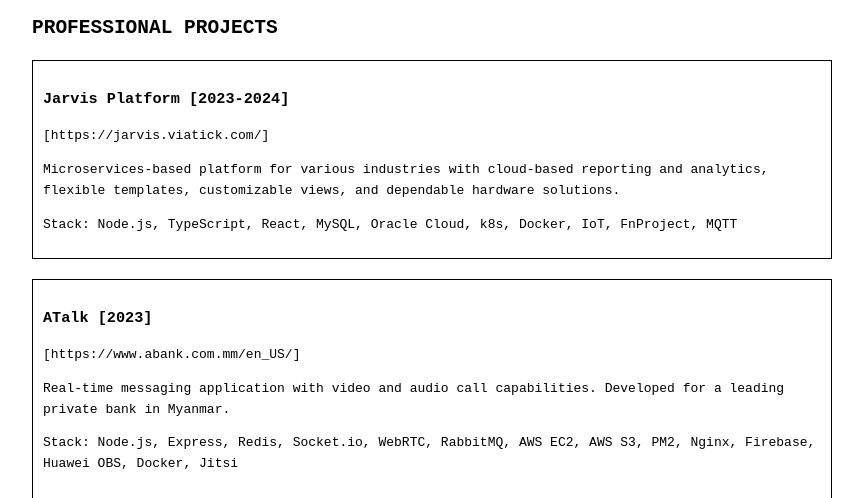
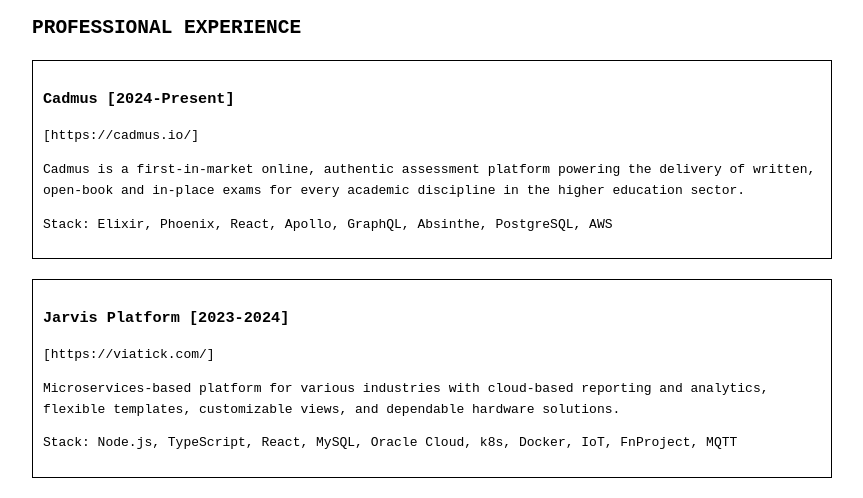
Before and after one commit to alexsindev/alexsindev.github.io, a plain HTML site: page index.html in a window 1280 px wide. Shown: the part 239-737 px from the top of the page, without its empty margins (208-1071 px from the left). Drawn offline with Linux system fonts and the light colour scheme.

Commit message:
add new experience

```diff
--- a/index.html
+++ b/index.html
@@ -77,11 +77,19 @@
   </div>
 
 
-  <h2>PROFESSIONAL PROJECTS</h2>
+  <h2>PROFESSIONAL EXPERIENCE</h2>
+
+  <div class="project">
+    <h3>Cadmus [2024-Present]</h3>
+    <p><a href="https://cadmus.io/">[https://cadmus.io/]</a></p>
+    <p>Cadmus is a first-in-market online, authentic assessment platform powering the delivery of written,
+      open-book and in-place exams for every academic discipline in the higher education sector.</p>
+    <p>Stack: Elixir, Phoenix, React, Apollo, GraphQL, Absinthe, PostgreSQL, AWS</p>
+  </div>
 
   <div class="project">
     <h3>Jarvis Platform [2023-2024]</h3>
-    <p><a href="https://jarvis.viatick.com/">[https://jarvis.viatick.com/]</a></p>
+    <p><a href="https://viatick.com/">[https://viatick.com/]</a></p>
     <p>Microservices-based platform for various industries with cloud-based reporting and analytics, flexible templates,
       customizable views, and dependable hardware solutions.</p>
     <p>Stack: Node.js, TypeScript, React, MySQL, Oracle Cloud, k8s, Docker, IoT, FnProject, MQTT</p>
@@ -98,8 +106,7 @@
 
   <div class="project">
     <h3>Passenger Information Display System - PIDS [2021-2022]</h3>
-    <p><a
-        href="https://www.lta.gov.sg/content/ltagov/en/newsroom/2021/9/news-releases/New_PIDS_at_more_than_300_bus_stops.html">[Official
+    <p><a href="https://www.lta.gov.sg/content/ltagov/en/newsroom/2021/9/news-releases/New_PIDS_at_more_than_300_bus_stops.html">[Official
         News Report by LTA, Singapore]</a></p>
     <p>Passenger Information Display System for Singapore Land Transport Authority. Real-time bus information updates
       for over 200+ bus stops in Singapore.</p>
```
